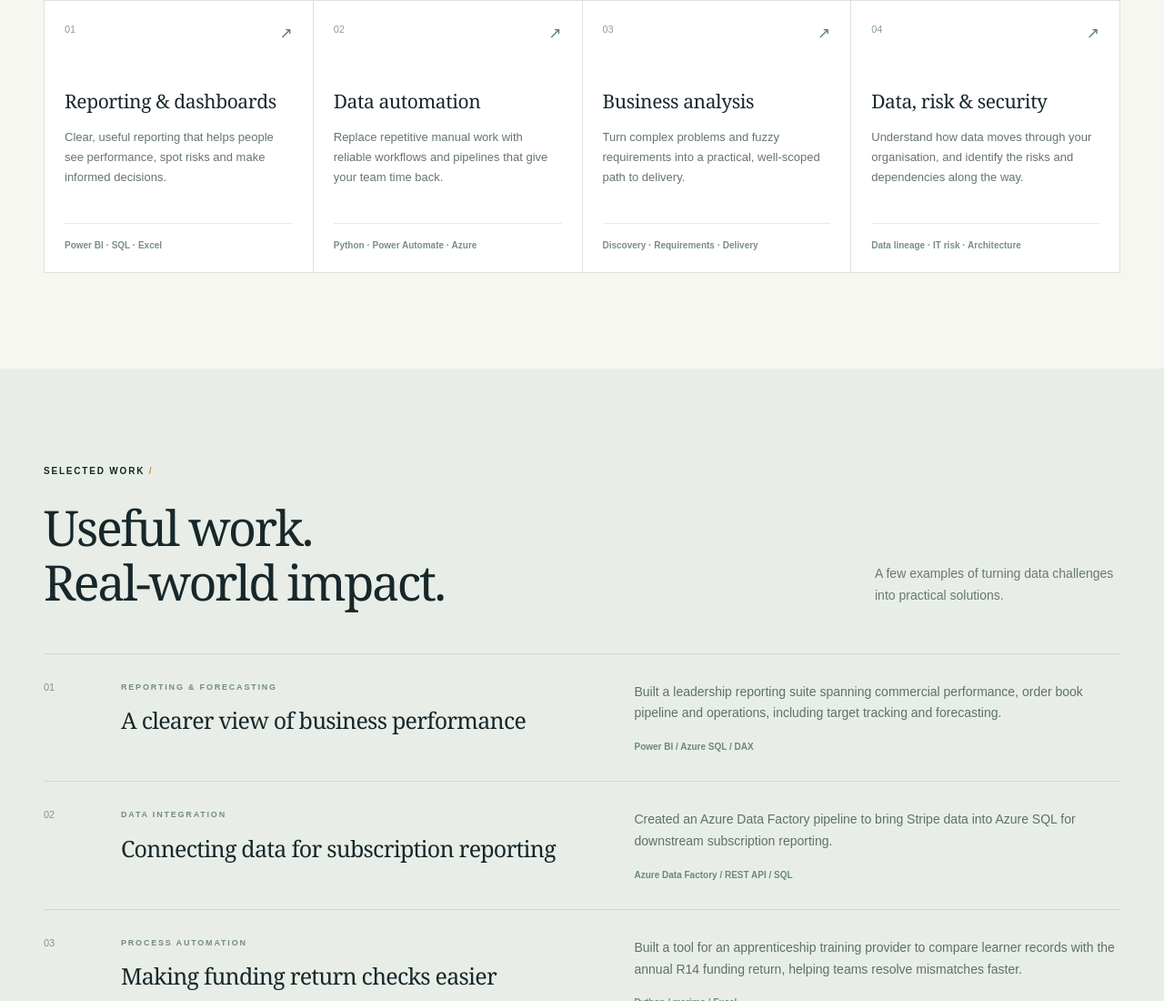
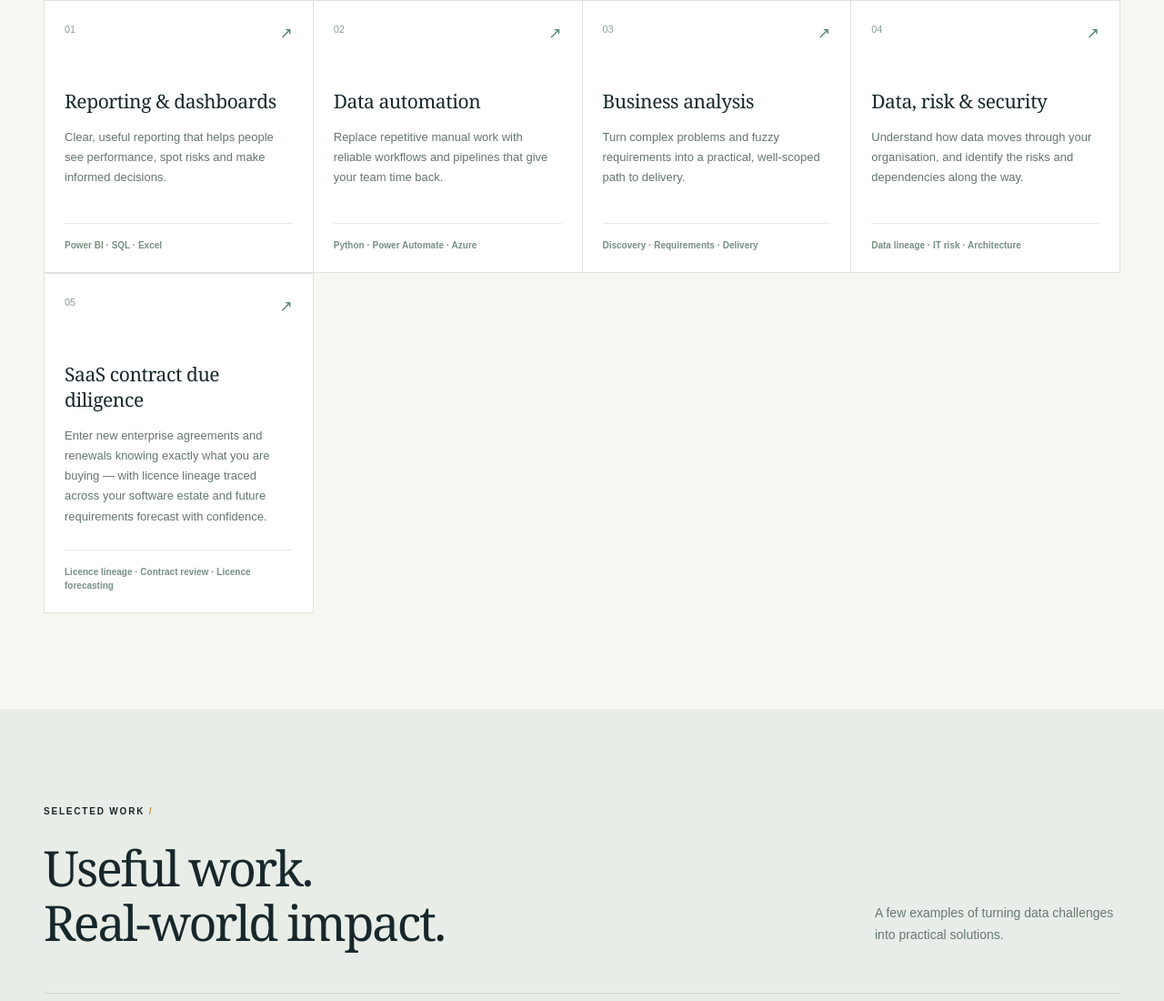
Before and after one commit to quinnphil/website, an Astro site: page / in a window 1280 px wide. Shown: the part 1461-2561 px from the top of the page at 91% size. Built offline with nearby package versions, Linux system fonts and the light colour scheme; Astro itself is replaced by a stand-in of ours.

Commit message:
New service for SaaS contract due diligence

```diff
--- a/src/pages/index.astro
+++ b/src/pages/index.astro
@@ -28,6 +28,12 @@ const services = [
     description: 'Understand how data moves through your organisation, and identify the risks and dependencies along the way.',
     detail: 'Data lineage · IT risk · Architecture',
   },
+  {
+  number: '05',
+  title: 'SaaS contract due diligence',
+  description: 'Enter new enterprise agreements and renewals knowing exactly what you are buying — with licence lineage traced across your software estate and future requirements forecast with confidence.',
+  detail: 'Licence lineage · Contract review · Licence forecasting',
+},
 ];
 
 const projects = [
```
